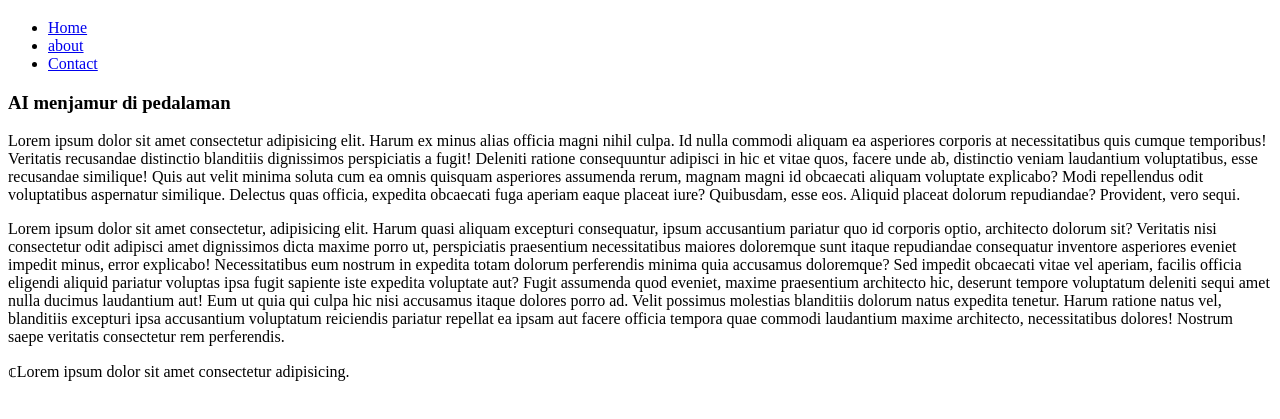
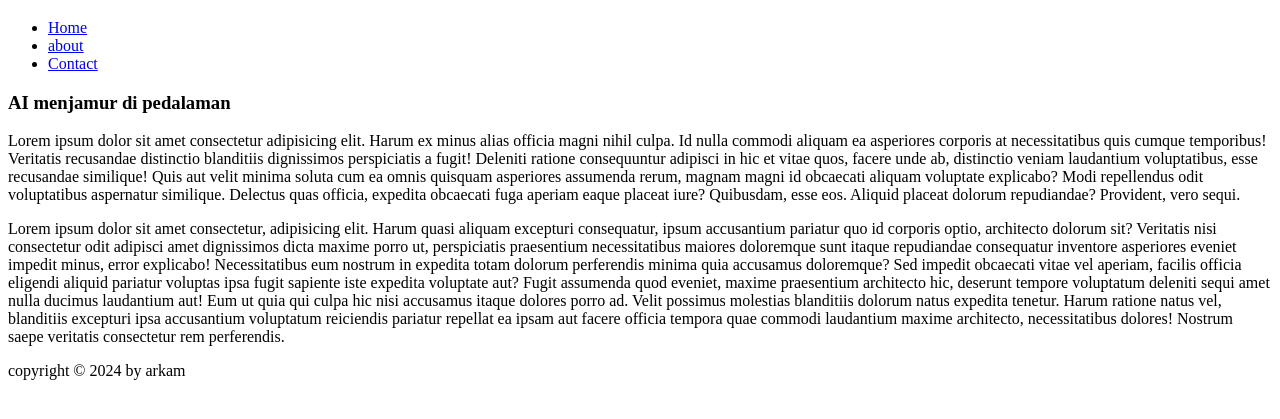
Before and after one commit to anomalitungtung0896/HTML, a plain HTML site: page pertemuan-8-semantik/tugas6.html in a window 1280 px wide. Shown: the part 61-480 px from the top of the page. Drawn offline with Linux system fonts and the light colour scheme.

Commit message:
Add files via upload

```diff
--- a/pertemuan-8-semantik/tugas6.html
+++ b/pertemuan-8-semantik/tugas6.html
@@ -28,7 +28,7 @@
       </div>
     </section>
     <footer>
-        <p>&copf;Lorem ipsum dolor sit amet consectetur adipisicing.</p>
+        copyright &copy; 2024 by arkam
     </footer>
   </main>
 </body>
```
Also changed, not shown: pertemuan-8-semantik/artikel.html (line endings or trailing spaces), pertemuan-8-semantik/aside.html (line endings or trailing spaces), pertemuan-8-semantik/footer.html (line endings or trailing spaces), pertemuan-8-semantik/header.html (line endings or trailing spaces), pertemuan-8-semantik/main.html (line endings or trailing spaces), pertemuan-8-semantik/nav.html (line endings or trailing spaces), pertemuan-8-semantik/section.html (line endings or trailing spaces), pertemuan-8-semantik/semantik.html (line endings or trailing spaces).
